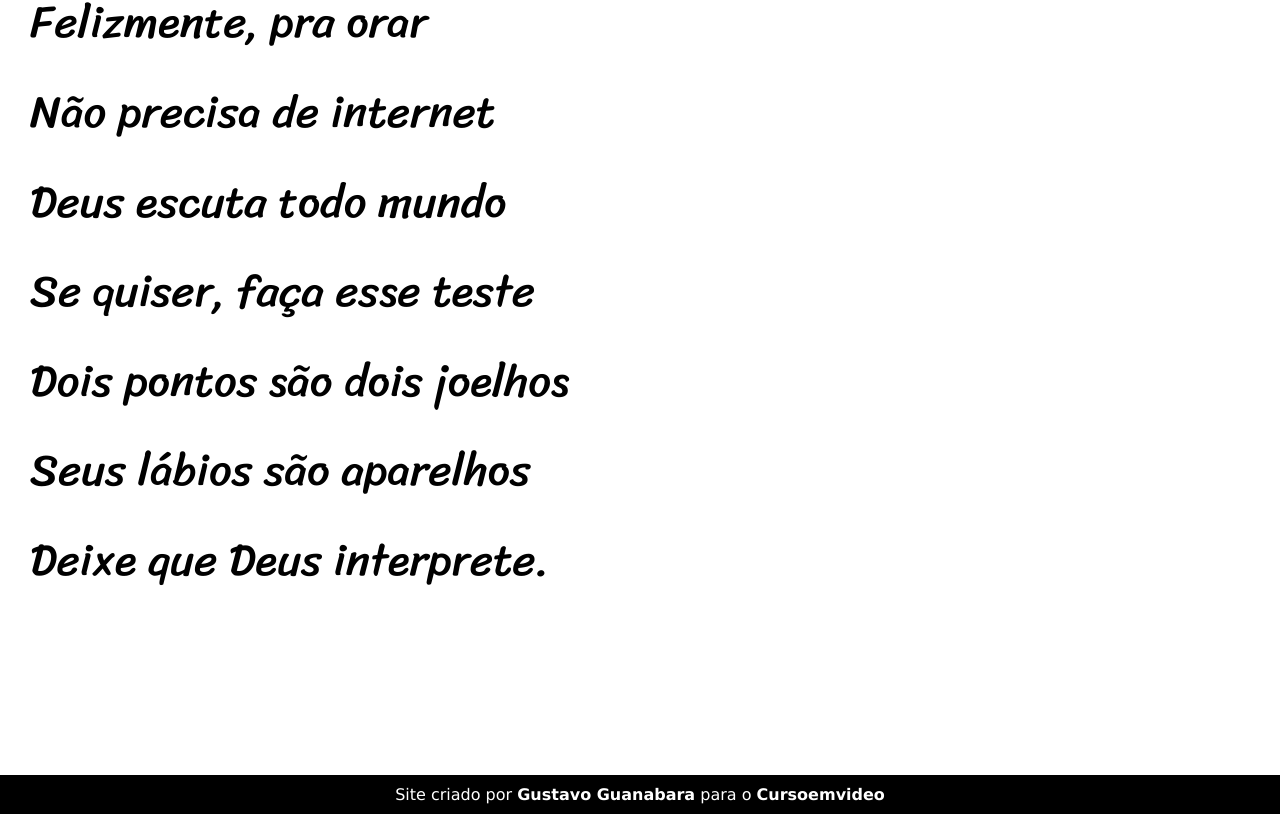
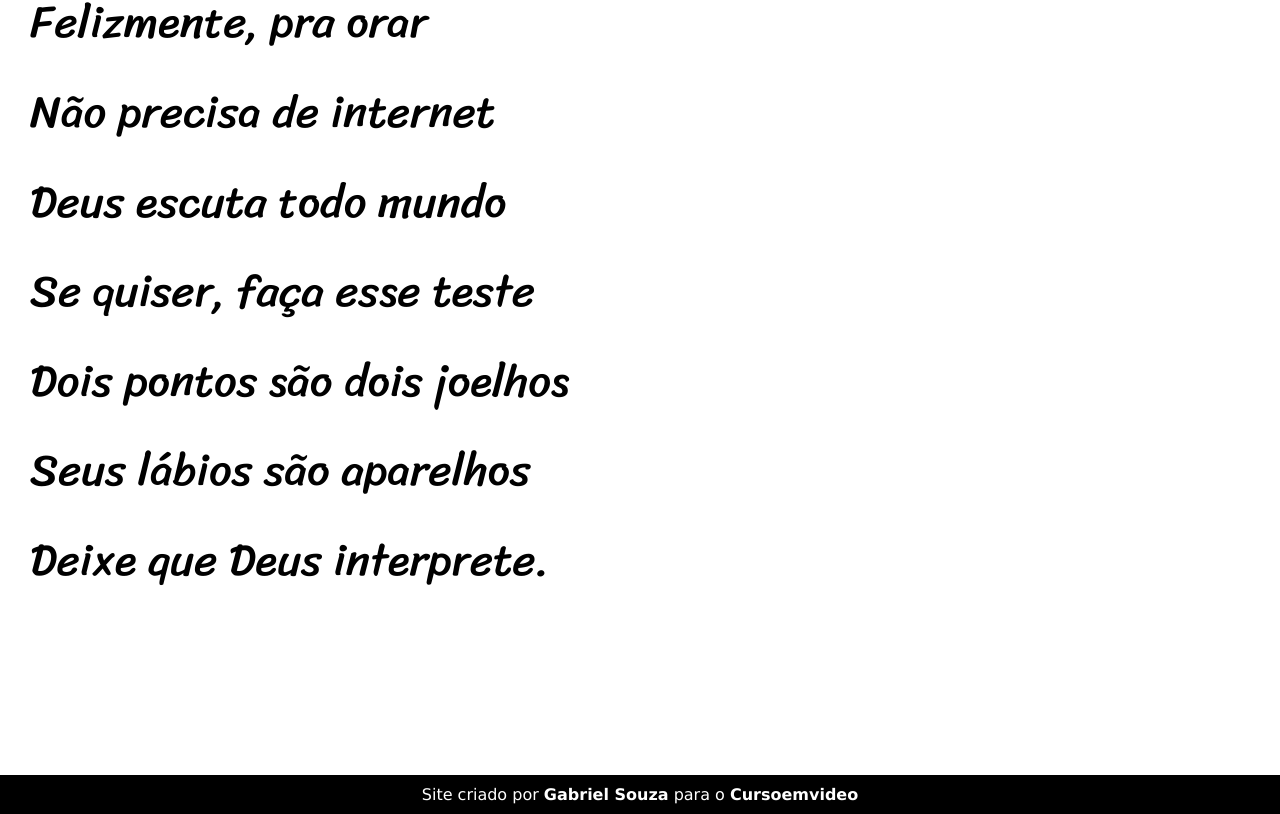
Before and after one commit to GabriellSSouza/projeto-cordel, a plain HTML site: page index.html in a window 1280 px wide. Shown: the part 5143-5957 px from the top of the page. Drawn offline with Linux system fonts and the light colour scheme.

Commit message:
Update index.html

```diff
--- a/index.html
+++ b/index.html
@@ -108,7 +108,7 @@
 
 
     <footer>
-        <p>Site criado por <a href="https://gustavoguanabara.github.io" target="_blank">Gustavo Guanabara</a> para o <a href="https://www.cursoemvideo.com" target="_blank">Cursoemvideo</a></p>
+        <p>Site criado por <a href="https://github.com/GabriellSSouza" target="_blank">Gabriel Souza</a> para o <a href="https://www.cursoemvideo.com" target="_blank">Cursoemvideo</a></p>
     </footer>
 </body>
 </html>
```
